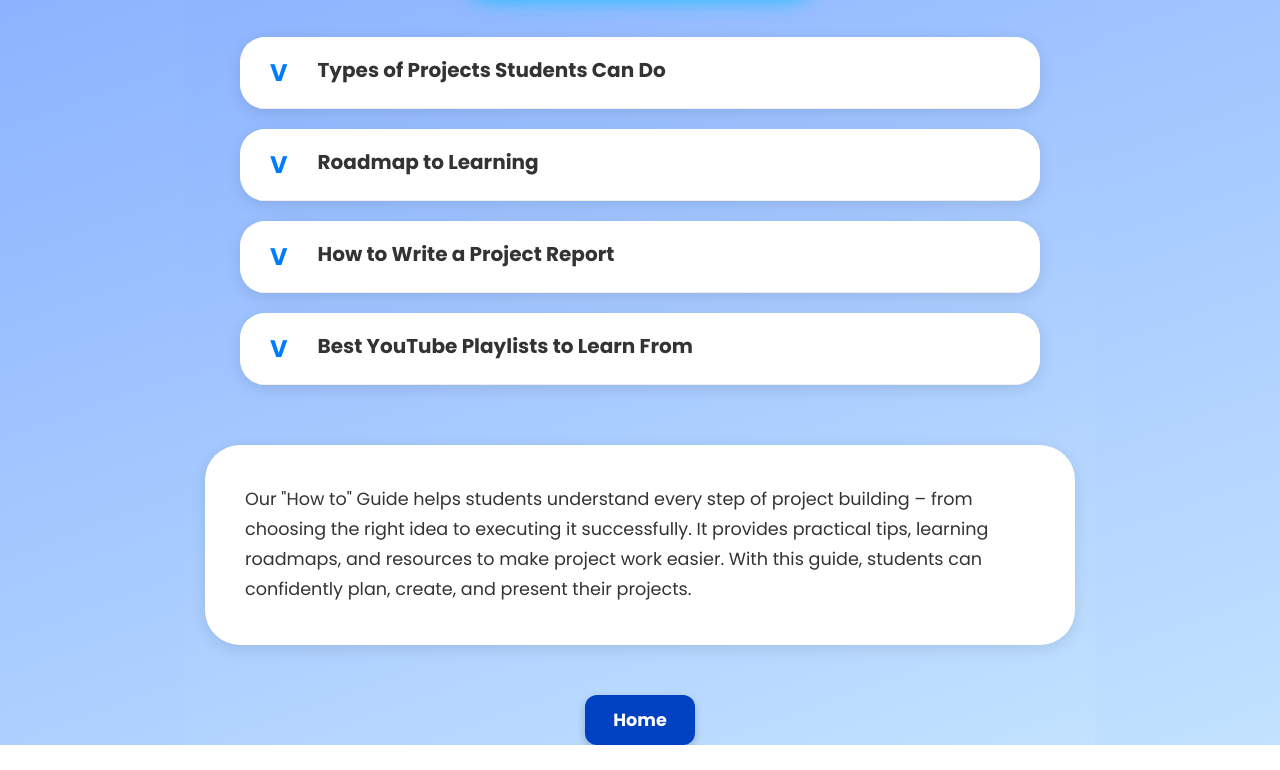
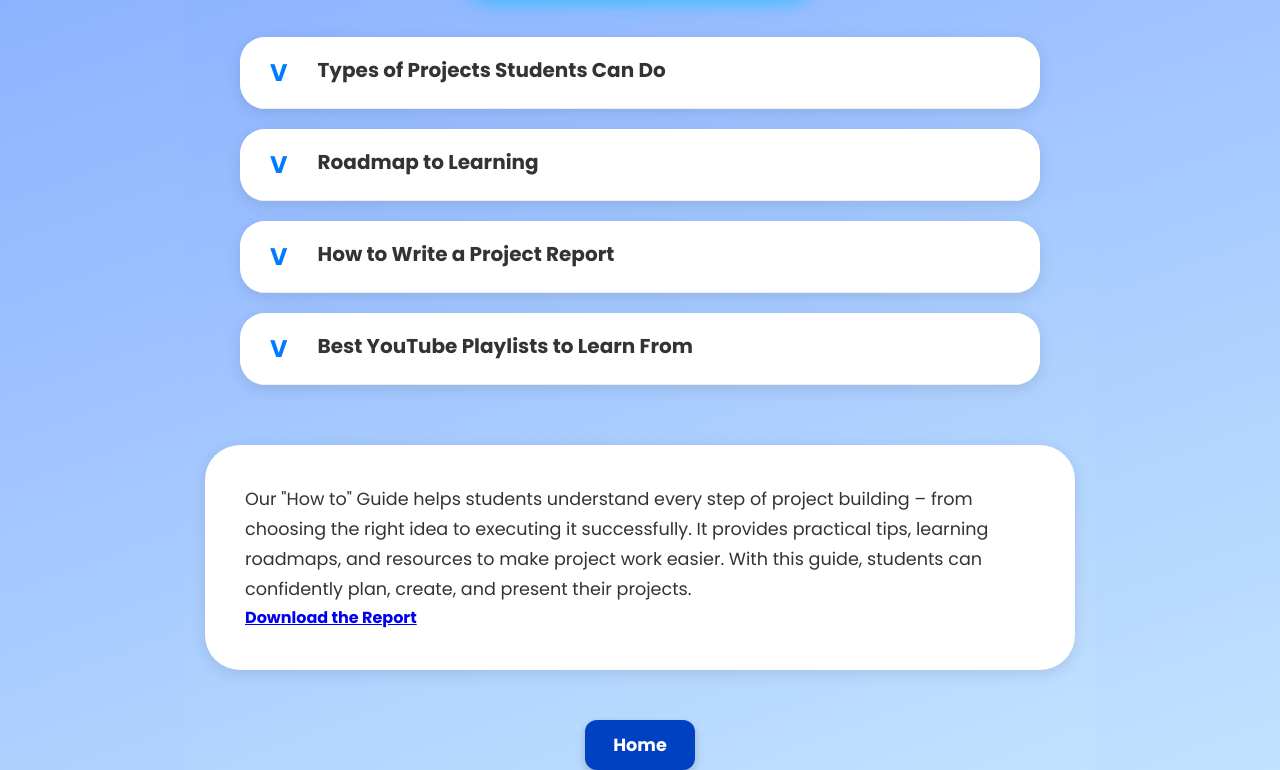
Before and after one commit to TanujaSarma/assamese-transcriber-by-T.K., a plain HTML site: page How_to_guide.html in a window 1280 px wide. Shown: the part 230-1000 px from the top of the page. Before the commit the page ends 975 px from the top, so only its background shows below. Drawn offline with Linux system fonts and the light colour scheme.

Commit message:
Update How_to_guide.html

```diff
--- a/How_to_guide.html
+++ b/How_to_guide.html
@@ -310,6 +310,10 @@
       <p>
         Our "How to" Guide helps students understand every step of project building – from choosing the right idea to executing it successfully. It provides practical tips, learning roadmaps, and resources to make project work easier. With this guide, students can confidently plan, create, and present their projects.
       </p>
+      <a href="MINOR PROJECT REPORT.docx" download>
+  <b>Download the Report</b>
+</a>
+
     </section>
 
   </div> <script>
```
